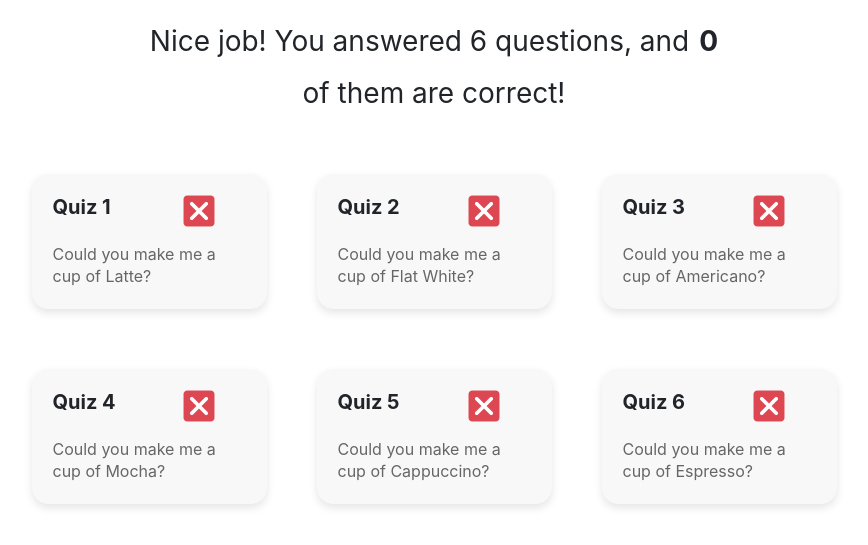
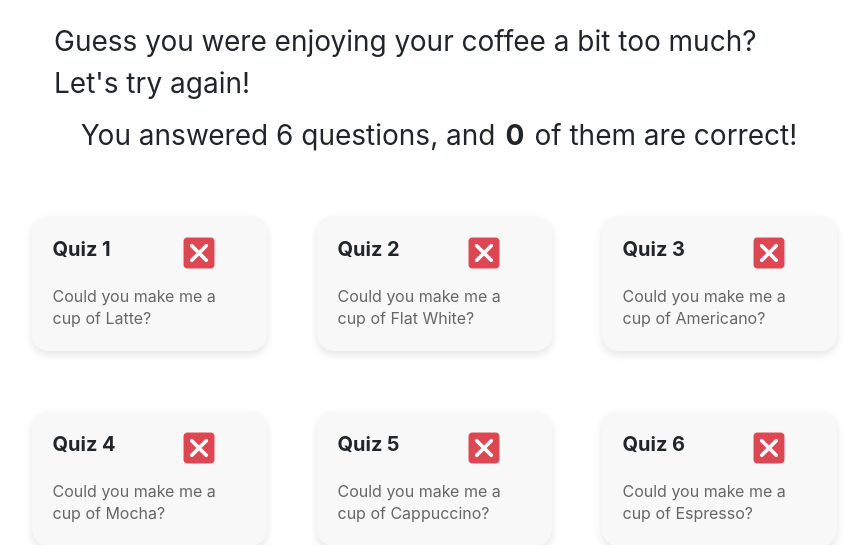
Before and after one commit to yuwchen/UIdesign, a Flask app: page /quiz_summary in a window 1280 px wide. Shown: the part 83-628 px from the top of the page, without its empty margins (206-1074 px from the left). Run offline with Flask 3, Linux system fonts and the light colour scheme; some libraries are stand-ins or nearby versions.

Commit message:
make quiz summary page more dynamic

```diff
--- a/static/quiz_main.js
+++ b/static/quiz_main.js
@@ -2,20 +2,20 @@ function display_question_on_quiz_page(quiz, quiz_id) {
   if (quiz_id == 1) {
     $("#main_button_container").empty();
     var row = $(
-      '<button id="quiz_reset_button" class="btn btn-primary main_btn">Reset</button><button id="quiz_next_button" class="btn btn-primary main_btn">Next</button>'
+      '<button id="quiz_reset_button" class="btn btn-primary main_btn">Empty Cup</button><button id="quiz_next_button" class="btn btn-primary main_btn">Next</button>'
     );
     $("#main_button_container").append(row);
   } else if (quiz_id > 1 && quiz_id < 6) {
     console.log("load data in view!WQEKWKLFJKLFJWELWEFJ");
     $("#main_button_container").empty();
     var row = $(
-      '<button id="quiz_reset_button" class="btn btn-primary main_btn">Reset</button> <button id="quiz_previous_button" class="btn btn-primary main_btn">Previous</button> <button id="quiz_next_button" class="btn btn-primary main_btn">Next</button>'
+      '<button id="quiz_reset_button" class="btn btn-primary main_btn">Empty Cup</button> <button id="quiz_previous_button" class="btn btn-primary main_btn">Previous</button> <button id="quiz_next_button" class="btn btn-primary main_btn">Next</button>'
     );
     $("#main_button_container").append(row);
   } else if (quiz_id == 6) {
     $("#main_button_container").empty();
     var row = $(
-      '<button id="quiz_reset_button" class="btn btn-primary main_btn">Reset</button> <button id="quiz_previous_button" class="btn btn-primary main_btn">Previous</button> <button id="quiz_submit_button" class="btn btn-primary main_btn">Submit</a>'
+      '<button id="quiz_reset_button" class="btn btn-primary main_btn">Empty Cup</button> <button id="quiz_previous_button" class="btn btn-primary main_btn">Previous</button> <button id="quiz_submit_button" class="btn btn-primary main_btn">Submit</a>'
     );
     $("#main_button_container").append(row);
   }
--- a/static/quiz_summary.js
+++ b/static/quiz_summary.js
@@ -42,5 +42,19 @@ function display_quiz_summary() {
 
 $(document).ready(function () {
   document.getElementById("correctCount").textContent = count;
+  let correctCount = parseInt($("#correctCount").text());
+  if (correctCount >= 5) {
+    $("#quiz_scoreboard").prepend(
+      "Whoa, are you a coffee encyclopedia or something? Excellent work! <br>"
+    );
+  } else if (correctCount >= 3) {
+    $("#quiz_scoreboard").prepend(
+      "You've got the grind halfway right! A bit more brewing and you'll get there! <br>"
+    );
+  } else {
+    $("#quiz_scoreboard").prepend(
+      "Guess you were enjoying your coffee a bit too much? Let's try again! <br>"
+    );
+  }
   display_quiz_summary();
 });
--- a/templates/quiz_main.html
+++ b/templates/quiz_main.html
@@ -122,7 +122,7 @@
             id="main_button_container"
           >
             <button id="quiz_reset_button" class="btn btn-primary main_btn">
-              Reset
+              Empty Cup
             </button>
             <button id="quiz_previous_button" class="btn btn-primary main_btn">
               Previous
--- a/templates/quiz_summary.html
+++ b/templates/quiz_summary.html
@@ -10,8 +10,9 @@
 </script>
 
 <div id="quiz_scoreboard" class="row">
-  Nice job! You answered 6 questions, and
-  <span id="correctCount"></span> of them are correct!
+  <div id="prepend_message"></div>
+  You answered 6 questions, and <span id="correctCount"></span> of them are
+  correct!
 </div>
 
 <div id="all-quizzes" class="row"></div>
```
